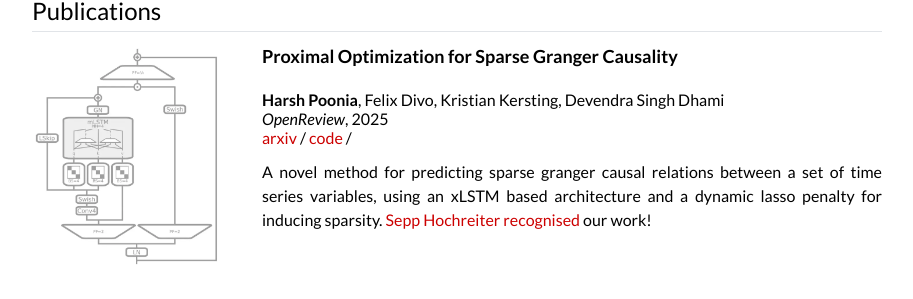
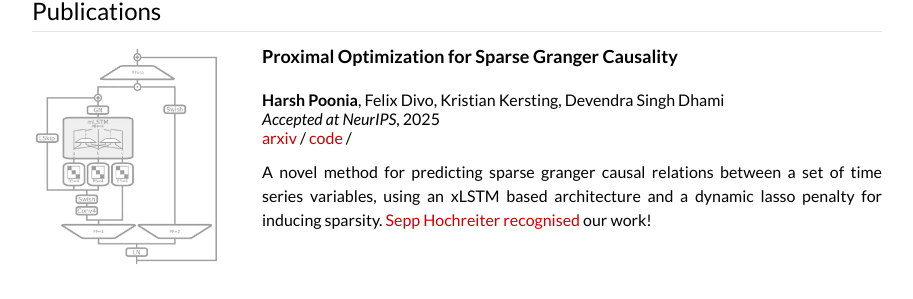
Before and after one commit to harpoonix/harpoonix.github.io, a Jekyll site: the page built from _posts/2024-12-20-gc.markdown, in a window 1280 px wide. Shown: the part 724-1023 px from the top of the page, without its empty margins (183-1096 px from the left). Built offline with Jekyll 4.4.1, drawn with Linux system fonts in a browser that asks for light colours.

Commit message:
NeurIPS Acceptance!!

```diff
--- a/_posts/2024-12-20-gc.markdown
+++ b/_posts/2024-12-20-gc.markdown
@@ -6,7 +6,7 @@ image: images/gc.webp
 categories: research published
 author: "Harsh Poonia"
 authors: "<strong>Harsh Poonia</strong>, Felix Divo, Kristian Kersting, Devendra Singh Dhami"
-venue: "OpenReview"
+venue: "Accepted at NeurIPS"
 arxiv: https://arxiv.org/abs/2502.09981
 code: https://github.com/harpoonix/GC-xLSTM
 ---
```
